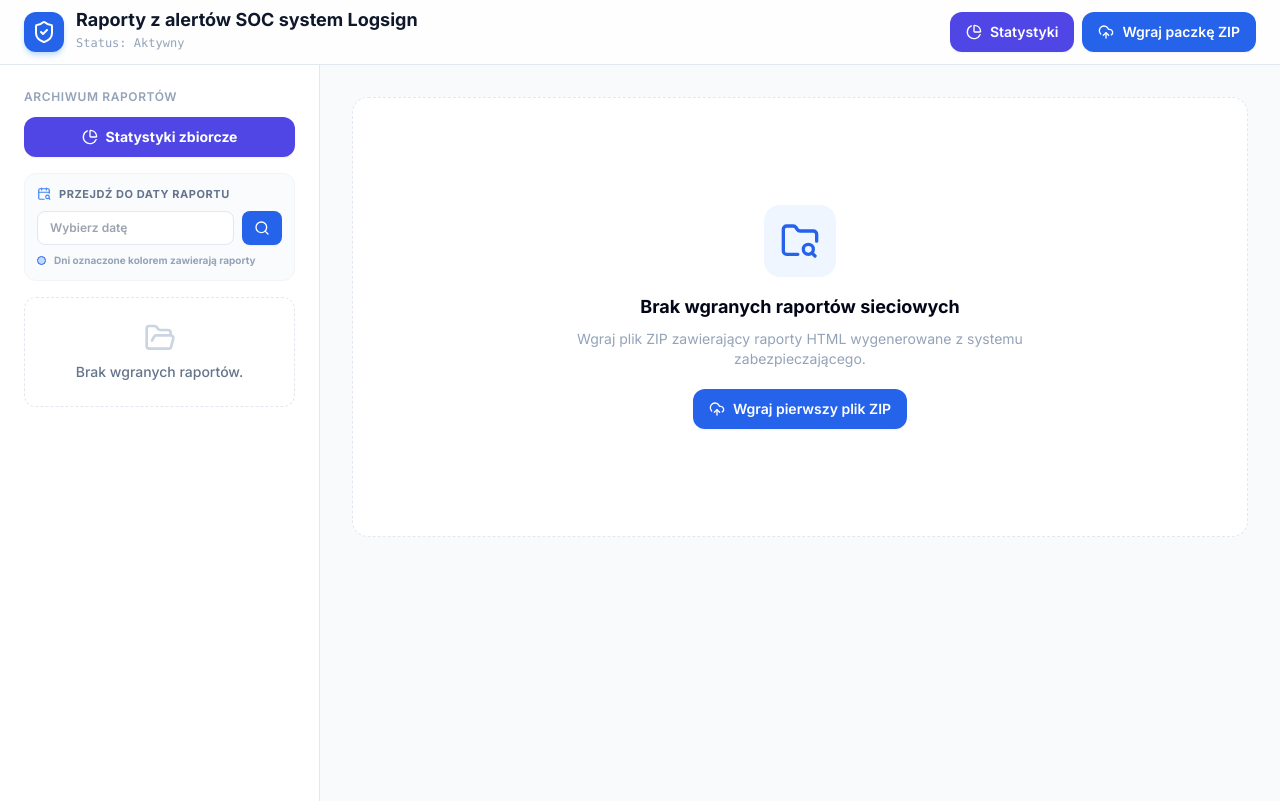
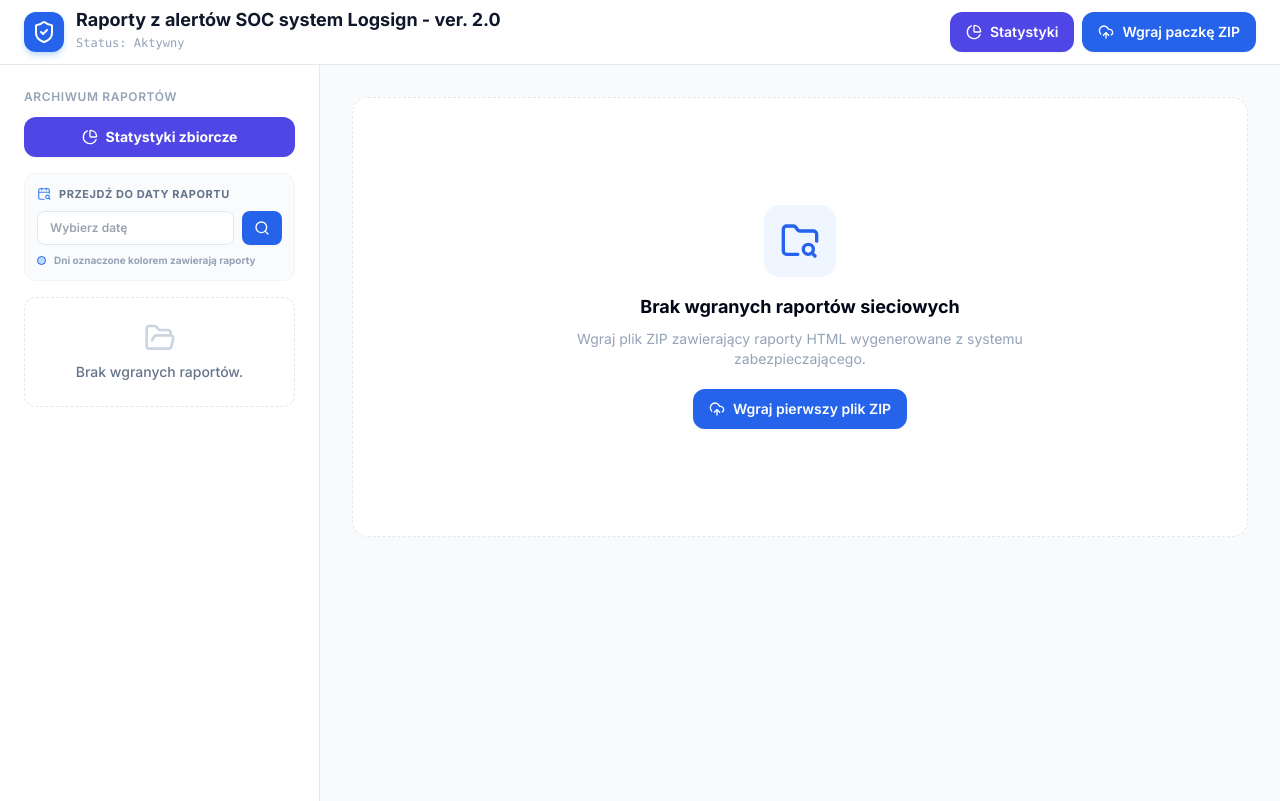
Before and after one commit to ezcodepl/report2, a PHP site: page / in a window 1280 px wide. Run offline with PHP 8.4, Linux system fonts and the light colour scheme; some libraries are stand-ins or nearby versions.

Commit message:
Aktualizacja versji index.php

```diff
--- a/src/index.php
+++ b/src/index.php
@@ -219,7 +219,7 @@ if ($selectedFile) {
                     <i data-lucide="shield-check" class="h-6 w-6"></i>
                 </div>
                 <div>
-                    <h1 class="font-bold text-slate-900 leading-none text-lg">Raporty z alertów SOC system Logsign</h1>
+                    <h1 class="font-bold text-slate-900 leading-none text-lg">Raporty z alertów SOC system Logsign - ver. 2.0</h1>
                     <span class="text-xs text-slate-400 font-medium font-mono">Status: Aktywny</span>
                 </div>
             </div>
```
